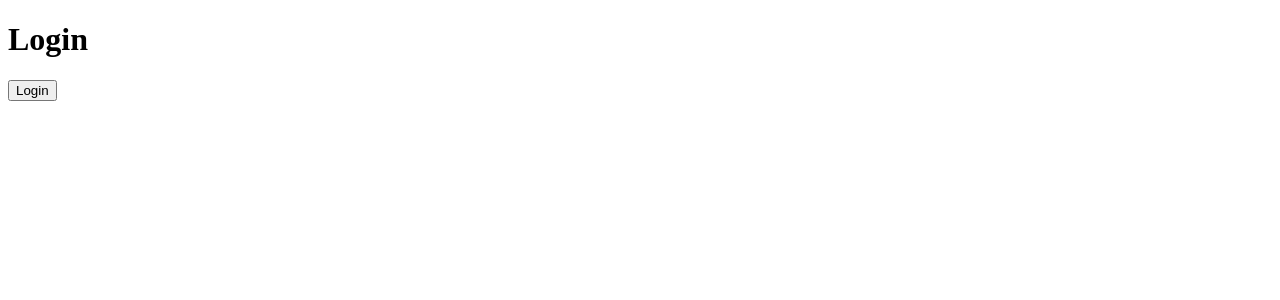
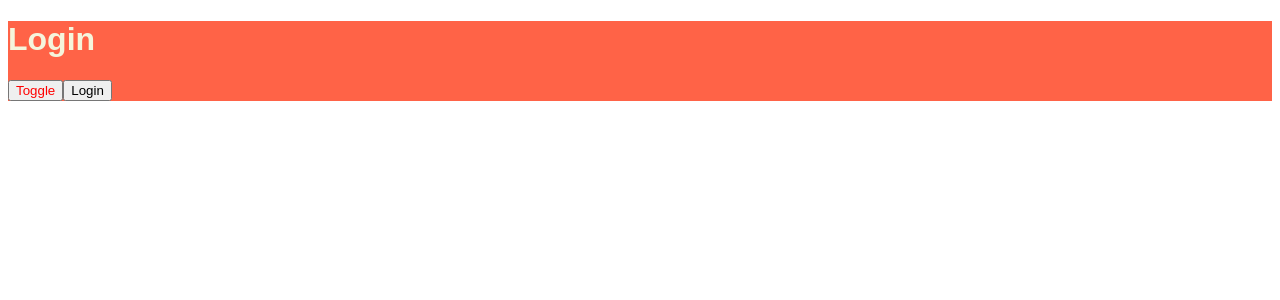
Before and after one commit to dev-t2/expo-kakao-friend-list, a React (Create React App) app: page / in a window 1280 px wide. Shown: the top 300 px of the page. Built offline with nearby package versions, Linux system fonts and the light colour scheme.

Commit message:
Styled Components Setup and POC

```diff
--- a/package.json
+++ b/package.json
@@ -42,7 +42,7 @@
     "react-dom": "^17.0.2",
     "react-router-dom": "^5.2.0",
     "react-scripts": "4.0.3",
-    "styled-component": "^2.8.0",
+    "styled-components": "^5.3.0",
     "typescript": "^4.3.4",
     "web-vitals": "^1.1.2"
   }
--- a/src/screen/Login.tsx
+++ b/src/screen/Login.tsx
@@ -1,17 +1,43 @@
+import { useState } from 'react';
 import { memo, useCallback } from 'react';
+import styled from 'styled-components';
 
 import { isLoggedInVar } from '../apollo';
 
+const StyledContainer = styled.div({
+  backgroundColor: 'tomato',
+});
+
+interface IStyledTitle {
+  state: Boolean;
+}
+
+const StyledTitle = styled.h1<IStyledTitle>(({ state }) => ({
+  color: state ? 'palevioletred' : 'beige',
+  fontFamily: 'sans-serif',
+}));
+
+const StyledButton = styled.button({
+  color: 'red',
+});
+
 const Login = () => {
+  const [state, setState] = useState(false);
+
+  const onToggle = useCallback(() => {
+    setState(prev => !prev);
+  }, []);
+
   const onClick = useCallback(() => {
     isLoggedInVar(true);
   }, []);
 
   return (
-    <>
-      <h1>Login</h1>
+    <StyledContainer>
+      <StyledTitle state={state}>Login</StyledTitle>
+      <StyledButton onClick={onToggle}>Toggle</StyledButton>
       <button onClick={onClick}>Login</button>
-    </>
+    </StyledContainer>
   );
 };
 
```
Also changed, not shown: 1 other file (tests, documents, lock files or other folders).
